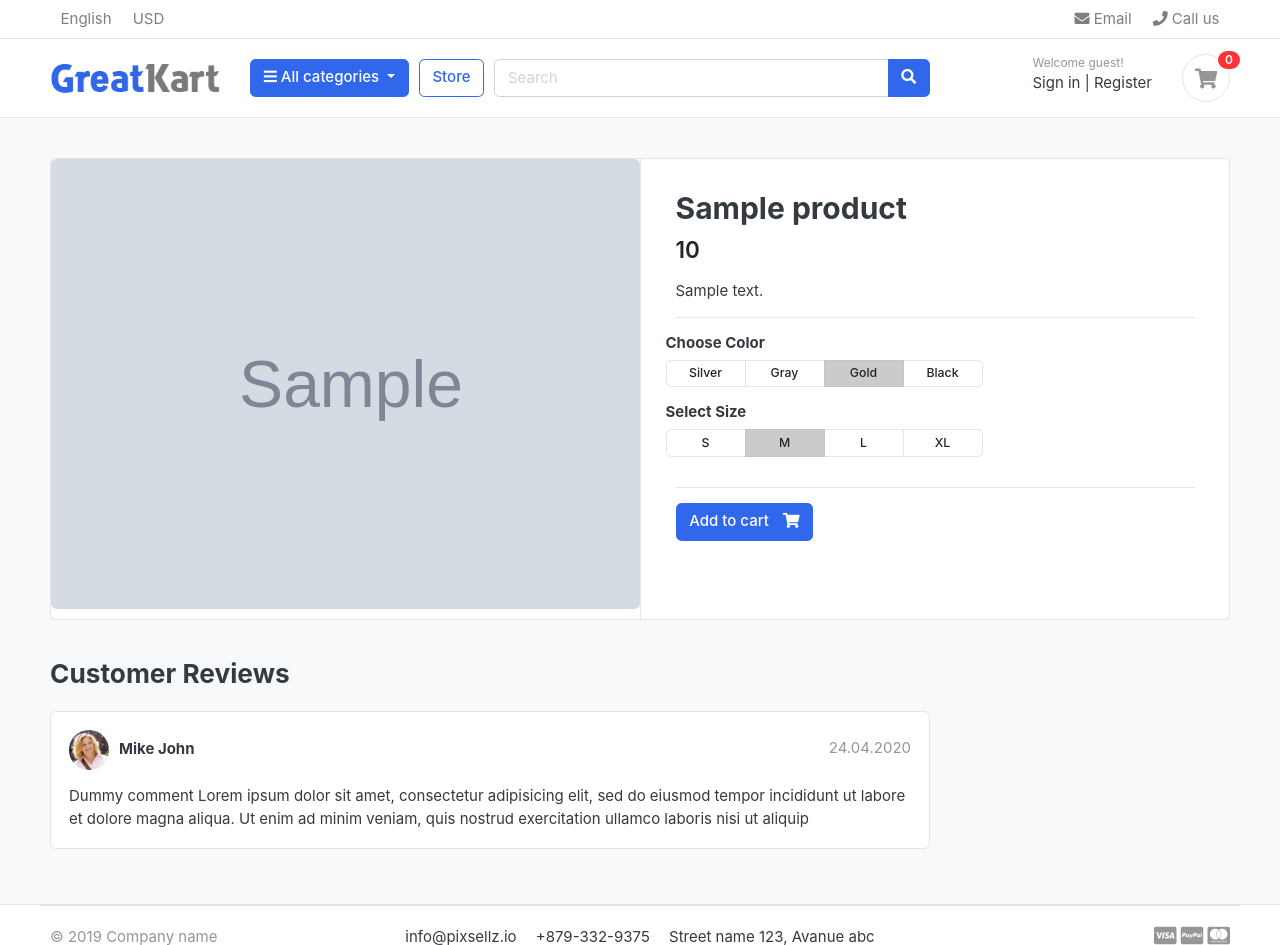
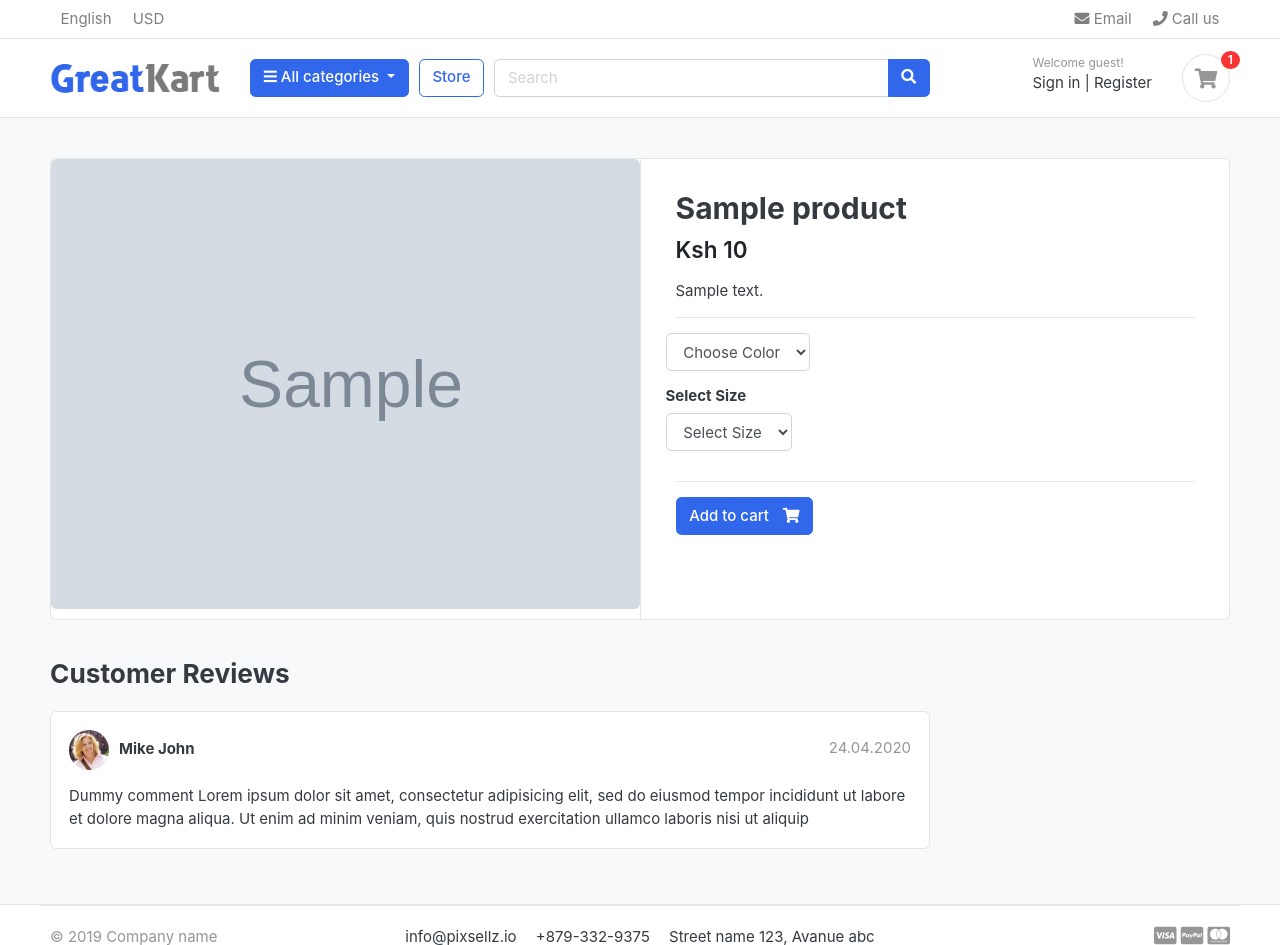
Before and after one commit to Kibejoe/sealchem-django, a Django app: template templates/store/product_detail.html in a window 1280 px wide. Shown: the top 945 px of the page. Run offline with Django 5.2, Linux system fonts and the light colour scheme; tables that the repository leaves empty hold one stand-in row (values such as "Sample post"); the template is opened without the code that fills it: values that come from a table or form of the project are taken from there, most other values are stand-ins (such as "Sample title", 1, 10 or a date in 2020); grey boxes marked "Sample" are stand-in pictures; some libraries are stand-ins or nearby versions; some web fonts are replaced.

Commit message:
store and cart functionality

```diff
--- a/SealChem/settings.py
+++ b/SealChem/settings.py
@@ -39,7 +39,8 @@ INSTALLED_APPS = [
     'django.contrib.staticfiles',
     'category',
     'accounts',
-    'store'
+    'store',
+    'cart'
 ]
 
 MIDDLEWARE = [
@@ -65,7 +66,8 @@ TEMPLATES = [
                 'django.template.context_processors.request',
                 'django.contrib.auth.context_processors.auth',
                 'django.contrib.messages.context_processors.messages',
-                'category.context_processors.menu_links'
+                'category.context_processors.menu_links',
+                'cart.context_processors.counter'
             ],
         },
     },
--- a/SealChem/urls.py
+++ b/SealChem/urls.py
@@ -8,5 +8,6 @@ from django.conf import settings
 urlpatterns = [
     path('admin/', admin.site.urls),
     path('', views.home, name='home'),
-    path('store/', include('store.urls'))
+    path('store/', include('store.urls')),
+    path('cart/', include('cart.urls'))
 ] + static(settings.MEDIA_URL, document_root=settings.MEDIA_ROOT)
--- a/store/models.py
+++ b/store/models.py
@@ -22,3 +22,31 @@ class Product(models.Model):
 
     def __str__(self):
         return self.product_name
+
+
+class VariationManager(models.Manager):
+    def colors(self):
+        return super(VariationManager, self).filter(variation_category='color', is_active=True)
+
+    def size(self):
+        return super(VariationManager, self).filter(variation_category='size', is_active=True)
+
+
+
+
+variation_category_choice = (
+    ('color', 'color'),
+    ('size', 'size')
+)
+
+class Variation(models.Model):
+    product = models.ForeignKey(Product, on_delete=models.CASCADE)
+    variation_category = models.CharField(max_length=100, choices=variation_category_choice)
+    variation_value = models.CharField(max_length=100)
+    is_active = models.BooleanField(default=True)
+    created_date = models.DateField(auto_now_add=True)
+    objects = VariationManager()
+
+
+    def __str__(self):
+        return self.variation_value
--- a/store/urls.py
+++ b/store/urls.py
@@ -3,7 +3,7 @@ from . import views
 
 urlpatterns = [
     path('',views.store,name='store'),
-    path('<slug:category_slug>/', views.store, name="products_by_category"), # we use slug coz we want dynamic content
-    path('<slug:category_slug>/<slug:product_slug>/', views.product_detail, name="product_detail"), # we use slug coz we want dynamic content
-
+    path('category/<slug:category_slug>/', views.store, name="products_by_category"), # we use slug coz we want dynamic content
+    path('category/<slug:category_slug>/<slug:product_slug>/', views.product_detail, name="product_detail"), # we use slug coz we want dynamic content
+    path('search/', views.search, name="search"),
 ]
--- a/templates/home.html
+++ b/templates/home.html
@@ -33,7 +33,7 @@
 				<a href="{{ product.get_url }}" class="img-wrap"> <img src="{{ product.Image.url }}"> </a>
 				<figcaption class="info-wrap">
 					<a href="{{ product.get_url }}" class="title">{{ product.product_name }}</a>
-					<div class="price mt-1">{{ product.price }}</div> <!-- price-wrap.// -->
+					<div class="price mt-1">Ksh {{ product.price }}</div> <!-- price-wrap.// -->
 				</figcaption>
 			</div>
 		</div> <!-- col.// -->
--- a/templates/includes/navbar.html
+++ b/templates/includes/navbar.html
@@ -48,9 +48,9 @@
         </div> <!-- col.// -->
         <a href="{% url 'store' %}" class="btn btn-outline-primary">Store</a>
         <div class="col-lg  col-md-6 col-sm-12 col">
-            <form action="#" class="search">
+            <form action="{% url 'search' %}" class="search" method="get">
                 <div class="input-group w-100">
-                    <input type="text" class="form-control" style="width:60%;" placeholder="Search">
+                    <input type="text" class="form-control" style="width:60%;" placeholder="Search" name="keyword">
 
                     <div class="input-group-append">
                       <button class="btn btn-primary" type="submit">
@@ -69,9 +69,9 @@
                                 <a href="./register.html"> Register</a>
                             </div>
                         </div>
-                        <a href="./cart.html" class="widget-header pl-3 ml-3">
+                        <a href="{% url 'cart' %}" class="widget-header pl-3 ml-3">
                             <div class="icon icon-sm rounded-circle border"><i class="fa fa-shopping-cart"></i></div>
-                            <span class="badge badge-pill badge-danger notify">0</span>
+                            <span class="badge badge-pill badge-danger notify">{{cart_count}}</span>
                         </a>
                     </div> <!-- widgets-wrap.// -->
                 </div> <!-- col.// -->
--- a/templates/store/product_detail.html
+++ b/templates/store/product_detail.html
@@ -10,18 +10,21 @@
             <aside class="col-md-6">
               <article class="gallery-wrap">
                   <div class="img-big-wrap">
-           <a href="#"><img src="{{ single_product.Image.url }}"></a>
+                    <a href=""><img src="{{ single_product.Image.url }}"></a>
                   </div> <!-- img-big-wrap.// -->
 
               </article> <!-- gallery-wrap .end// -->
             </aside>
             <main class="col-md-6 border-left">
+
+              <form action="{% url 'add_cart' single_product.id %}" method="post">
+                {% csrf_token %}
                 <article class="content-body">
 
                   <h2 class="title">{{ single_product.product_name }}</h2>
 
                   <div class="mb-3">
-        <var class="price h4">{{ single_product.price }}</var>
+                      <var class="price h4">Ksh {{ single_product.price }}</var>
                   </div>
 
                   <p>{{ single_product.description }}</p>
@@ -30,53 +33,42 @@
                   <hr>
                       <div class="row">
                           <div class="item-option-select">
-                <h6>Choose Color</h6>
-                <div class="btn-group btn-group-sm btn-group-toggle" data-toggle="buttons">
-                  <label class="btn btn-light">
-                    <input type="radio" name="radio_color"> Silver
-                  </label>
-                  <label class="btn btn-light">
-                    <input type="radio" name="radio_color" > Gray
-                  </label>
-                  <label class="btn btn-light active">
-                    <input type="radio" name="radio_color checked"> Gold
-                  </label>
-                  <label class="btn btn-light">
-                    <input type="radio" name="radio_color"> Black
-                  </label>
-                </div>
+
+                              <select name="color" class="form-control" required>
+                                <option value="" disabled selected>Choose Color</option>
+                                {% for i in single_product.variation_set.colors %}
+                                <option value="{{ i.variation_value | lower }}">{{ i.variation_value }}</option>
+                                {% endfor %}
+                              </select>
                           </div>
                       </div> <!-- row.// -->
                       <div class="row">
                           <div class="item-option-select">
                               <h6>Select Size</h6>
-                <div class="btn-group btn-group-sm btn-group-toggle" data-toggle="buttons">
-                  <label class="btn btn-light">
-                    <input type="radio" name="radio_color"> S
-                  </label>
-                  <label class="btn btn-light active">
-                    <input type="radio" name="radio_color" checked> M
-                  </label>
-                  <label class="btn btn-light">
-                    <input type="radio" name="radio_color"> L
-                  </label>
-                  <label class="btn btn-light">
-                    <input type="radio" name="radio_color"> XL
-                  </label>
+                              <select name="size" class="form-control" required>
+                                <option value="" disabled selected>Select Size</option>
+                                {% for i in single_product.variation_set.size %}
+                                <option value="{{ i.variation_value | lower }}">{{ i.variation_value }}</option>
+                                {% endfor %}
+                              </select>
                           </div>
                       </div>
-        </div> <!-- row.// -->
                       <hr>
                       {% if single_product.stock <= 0 %}
-          <h6 class="text-danger">Out of Stock </h6>
+                      <h6 class="text-danger"><i class="fas fa-ban" style="margin-inline: 10px;"></i> Out of Stock </h6>
                       {% else %}
-            <a href="./product-detail.html" class="btn  btn-primary"> <span class="text">Add to cart</span> <i class="fas fa-shopping-cart"></i>  </a>
+                      <button type="submit" class="btn  btn-primary"> <span class="text">Add to cart</span> <i class="fas fa-shopping-cart"></i>  </button>
                       {% endif %}
                 </article> <!-- product-info-aside .// -->
+
+
+              </form>
+
             </main> <!-- col.// -->
         </div> <!-- row.// -->
     </div> <!-- card.// -->
     <!-- ============================ COMPONENT 1 END .// ================================= -->
+
 
     <br>
 
@@ -105,10 +97,8 @@
                 </p>
             </div>
         </article>
+      </div> <!-- col.// -->
 
-
-
-        </div> <!-- col.// -->
     </div> <!-- row.// -->
 
 
```
Also changed, not shown: store/admin.py (+7 -1 lines), store/views.py (+31 -4 lines), templates/store/store.html (+36 -8 lines). Lines whose indentation alone changed are shown as unchanged.
